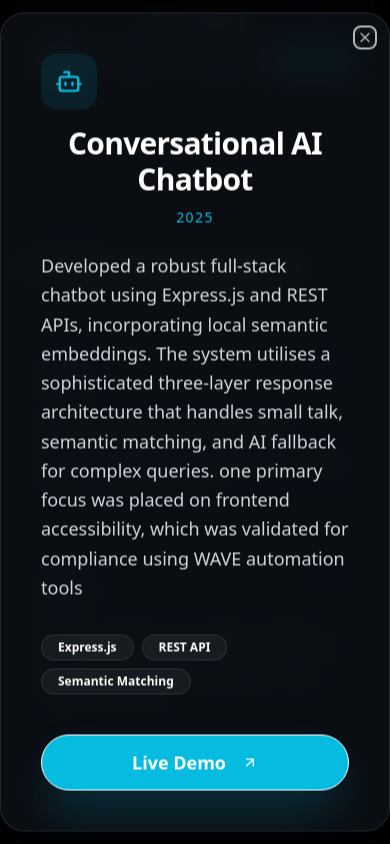
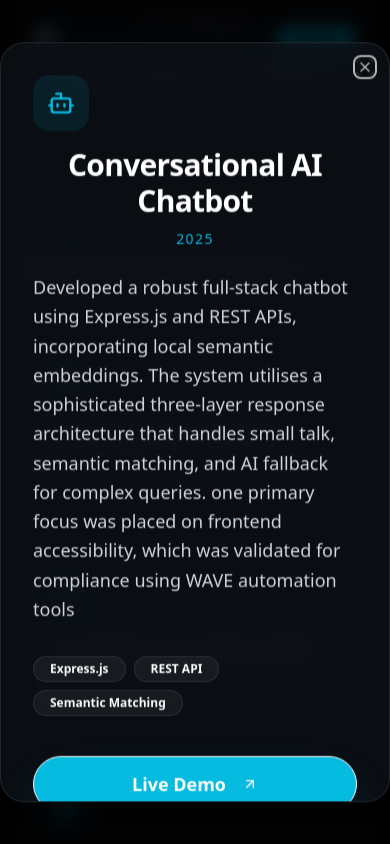
Before and after one commit to realsteel1770/Portfolio-Builder, a React (Vite) app: page / in a window 390 px wide. Both pictures are taken after a click on the element 195 px from the left and 1602 px from the top of the page. Shown: the part 1180-2024 px from the top of the page. Built offline with nearby package versions, Linux system fonts and the light colour scheme.

Commit message:
fix: improve mobile responsiveness

```diff
--- a/client/src/index.css
+++ b/client/src/index.css
@@ -50,3 +50,19 @@
     border-radius: 10px;
   }
 }
+.nav-wrapper {
+  container-type: inline-size;
+  container-name: main-nav;
+}
+@media screen and (max-width: 768px) {
+  .glass a,
+  .glass button,
+  .glass div {
+    touch-action: manipulation;
+  }
+
+  /* Force the dialog to not trigger a viewport shift */
+  [data-radix-popper-content-wrapper] {
+    overflow: hidden !important;
+  }
+}
--- a/client/src/pages/home.jsx
+++ b/client/src/pages/home.jsx
@@ -212,32 +212,31 @@ export default function HomePage() {
   ];
 
   return (
-    <div className="min-h-screen text-white bg-black selection:bg-primary/30">
+  <div className="min-h-screen text-white bg-black selection:bg-primary/30">
+  <header className="fixed top-4 left-1/2 -translate-x-1/2 z-50 w-[95%] max-w-2xl px-2">
+  <nav className="glass px-4 py-2 flex flex-wrap items-center justify-between rounded-[2rem] border border-white/5 bg-white/10 backdrop-blur-lg gap-y-1.5">
 
-      {/* NAVIGATION BAR */}
-      {/* NAVIGATION BAR */}
-<header className="fixed top-8 left-1/2 -translate-x-1/2 z-50 w-[95%] max-w-2xl px-4">
-  <nav className="glass px-4 py-2 flex items-center justify-between rounded-full border border-white/5 bg-white/10 backdrop-blur-lg">
-
-    {/* Profile Picture */}
-    <a href="#top" className="h-10 w-10 rounded-full overflow-hidden border border-white/10 flex-shrink-0 transition-transform hover:scale-105">
+    {/* Profile - Slightly smaller to keep the row height down */}
+    <a href="#top" className="h-7 w-7 sm:h-9 sm:w-9 rounded-full overflow-hidden border border-white/10 flex-shrink-0">
       <img src="/profile pic.JPG" alt="Profile" className="w-full h-full object-cover" />
     </a>
 
-    {/* Links - Hidden on very small screens, or wrapping */}
-    <div className="flex items-center gap-3 sm:gap-6 text-sm font-medium">
+    {/* Contact Button - Placed on top row to keep the "pill" feeling */}
+    <a href="#contact" className="bg-cyan-500 text-black px-4 py-1 rounded-full text-[12px] font-bold active:scale-95 transition-transform">
+      Contact
+    </a>
+
+    {/* Links - Now perfectly centered with zero wasted space above/below */}
+    <div className="flex items-center justify-center gap-4 sm:gap-6 text-[12px] sm:text-sm font-medium w-full border-t border-white/5 pt-1.5 mt-0.5">
       <a href="#projects" className="hover:text-cyan-400 transition-colors">Projects</a>
       <a href="#experience" className="hover:text-cyan-400 transition-colors">Experience</a>
       <a href="#skills" className="hover:text-cyan-400 transition-colors">Skills</a>
-      <a href="#education" className="hidden sm:block hover:text-cyan-400 transition-colors">Education</a>
+      <a href="#education" className="hover:text-cyan-400 transition-colors">Education</a>
     </div>
 
-    {/* Contact Button */}
-    <a href="#contact" className="bg-cyan-500 hover:bg-cyan-400 text-black px-4 py-1.5 rounded-full text-sm font-bold transition-all ml-2">
-      Contact
-    </a>
   </nav>
 </header>
+
 
       <main className="pt-40 max-w-5xl mx-auto px-4 pb-20">
 
@@ -366,9 +365,9 @@ export default function HomePage() {
 
         {/* PROJECT DIALOG (MODAL) */}
         <Dialog open={!!selectedProject} onOpenChange={() => setSelectedProject(null)}>
-          <DialogContent className="glass rounded-3xl p-0 overflow-hidden max-w-2xl border-white/10 bg-black/95 backdrop-blur-2xl">
+          <DialogContent className="glass rounded-3xl p-0 max-w-2xl border-white/10 bg-black/95 backdrop-blur-2xl max-h-[90vh] overflow-y-auto">
             {selectedProject && (
-              <div className="p-10">
+              <div className="p-8 md:p-10">
                 <DialogHeader className="mb-6">
                   <div className="h-14 w-14 bg-primary/10 rounded-2xl flex items-center justify-center mb-4">
                     <selectedProject.icon className="h-7 w-7 text-primary" />
```
